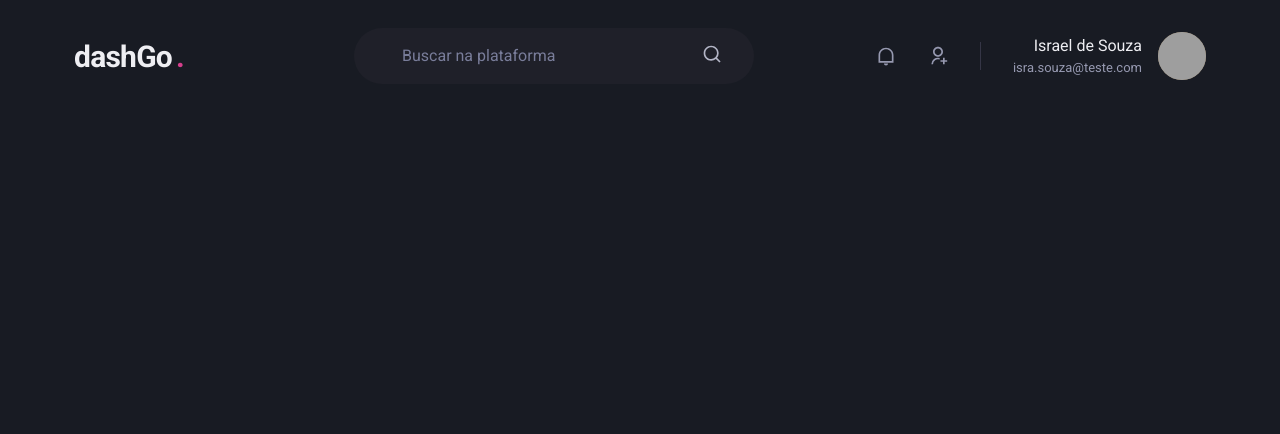
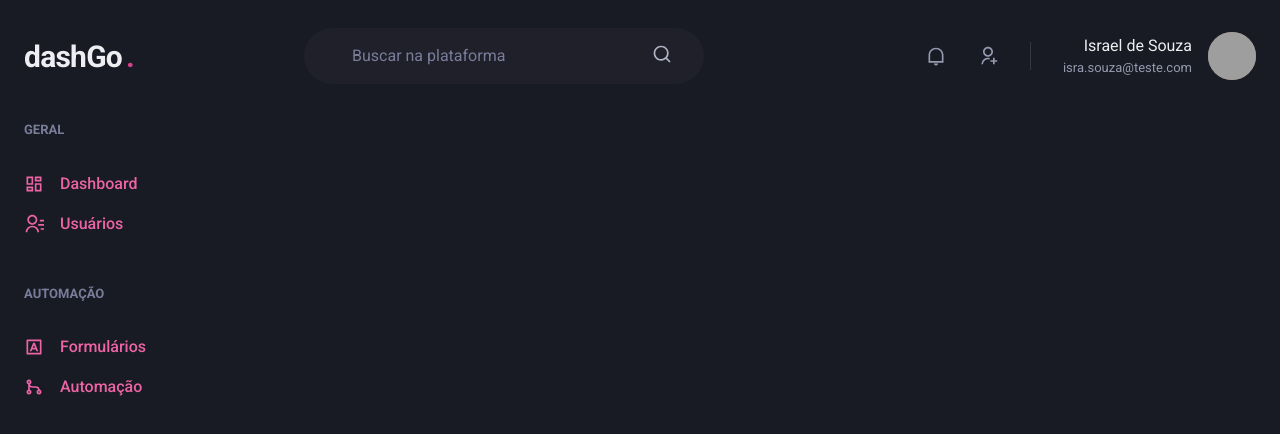
Before and after one commit to israsouzab/dashboard-dashgo, a Next.js app: page /dashboard in a window 1280 px wide. Shown: the top 434 px of the page. Built offline with nearby package versions, Linux system fonts and the light colour scheme; grey boxes are pictures that could not be loaded.

Commit message:
add component Sidebar

```diff
--- a/src/components/Header.tsx
+++ b/src/components/Header.tsx
@@ -6,7 +6,7 @@ export function Header () {
       <Flex
          as='header'
          width='100%'
-         maxWidth={1180}
+         maxWidth={1480}
          height='20'
          marginX='auto'
          marginTop='4'
--- /dev/null
+++ b/src/components/Sidebar.tsx
@@ -0,0 +1,101 @@
+import { Box, Icon, Link, Stack, Text } from '@chakra-ui/react'
+import { RiContactsLine, RiDashboardLine, RiGitMergeLine, RiInputMethodLine } from 'react-icons/ri'
+
+export function Sidebar () {
+   return (
+      <Box
+         as='aside'
+         width='64'
+         marginRight='8'
+      >
+         <Stack
+            spacing='12'
+            align='flex-start'
+         >
+            <Box>
+               <Text
+                  fontWeight='bold'
+                  color='gray.400'
+                  fontSize='small'
+               >
+                  GERAL
+               </Text>
+               <Stack
+                  spacing='4'
+                  marginTop='8'
+                  align='stretch'
+               >
+                  <Link
+                     display='flex'
+                     alignItems='center'
+                     color='pink.400'
+                  >
+                     <Icon as={RiDashboardLine} fontSize='20' />
+                     <Text
+                        marginLeft='4'
+                        fontWeight='medium'
+                     >
+                        Dashboard
+                     </Text>
+                  </Link>
+                  <Link
+                     display='flex'
+                     alignItems='center'
+                     color='pink.400'
+                  >
+                     <Icon as={RiContactsLine} fontSize='20' />
+                     <Text
+                        marginLeft='4'
+                        fontWeight='medium'
+                     >
+                        Usuários
+                     </Text>
+                  </Link>
+               </Stack>
+            </Box>
+            <Box>
+               <Text
+                  fontWeight='bold'
+                  color='gray.400'
+                  fontSize='small'
+               >
+                  AUTOMAÇÃO
+               </Text>
+               <Stack
+                  spacing='4'
+                  marginTop='8'
+                  align='stretch'
+               >
+                  <Link
+                     display='flex'
+                     alignItems='center'
+                     color='pink.400'
+                  >
+                     <Icon as={RiInputMethodLine} fontSize='20' />
+                     <Text
+                        marginLeft='4'
+                        fontWeight='medium'
+                     >
+                        Formulários
+                     </Text>
+                  </Link>
+                  <Link
+                     display='flex'
+                     alignItems='center'
+                     color='pink.400'
+                  >
+                     <Icon as={RiGitMergeLine} fontSize='20' />
+                     <Text
+                        marginLeft='4'
+                        fontWeight='medium'
+                     >
+                        Automação
+                     </Text>
+                  </Link>
+               </Stack>
+            </Box>
+         </Stack>
+
+      </Box>
+   )
+}
--- a/src/pages/dashboard.tsx
+++ b/src/pages/dashboard.tsx
@@ -1,7 +1,23 @@
+import { Flex } from '@chakra-ui/react'
 import { Header } from '../components/Header'
+import { Sidebar } from '../components/Sidebar'
 
 export default function Dashboard () {
    return (
-      <Header />
+      <Flex
+         direction='column'
+         height='100vh'
+      >
+         <Header />
+         <Flex
+            width='100%'
+            marginY='6'
+            maxWidth={1480}
+            marginX='auto'
+            paddingX='6'
+         >
+            <Sidebar />
+         </Flex>
+      </Flex>
    )
 }
```
